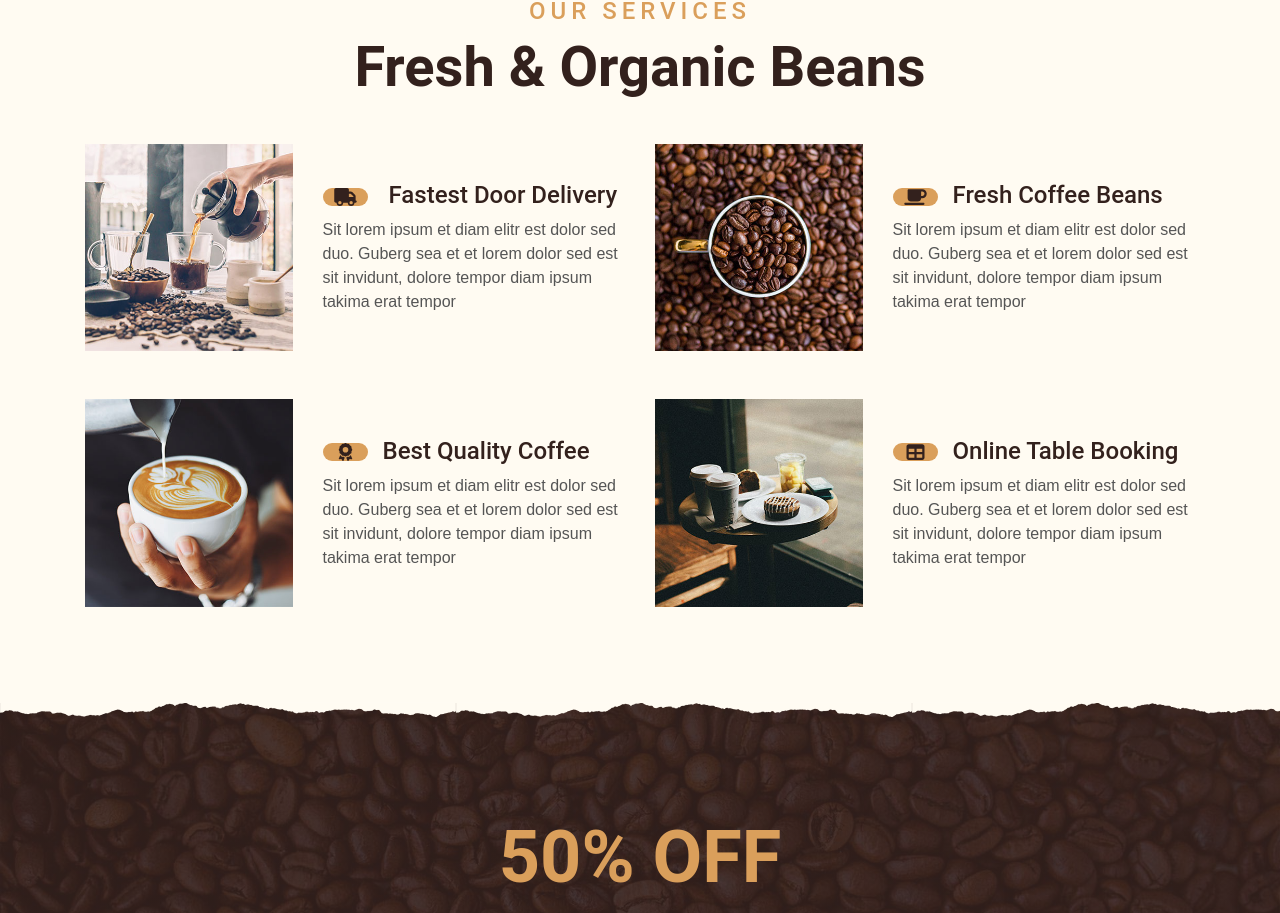
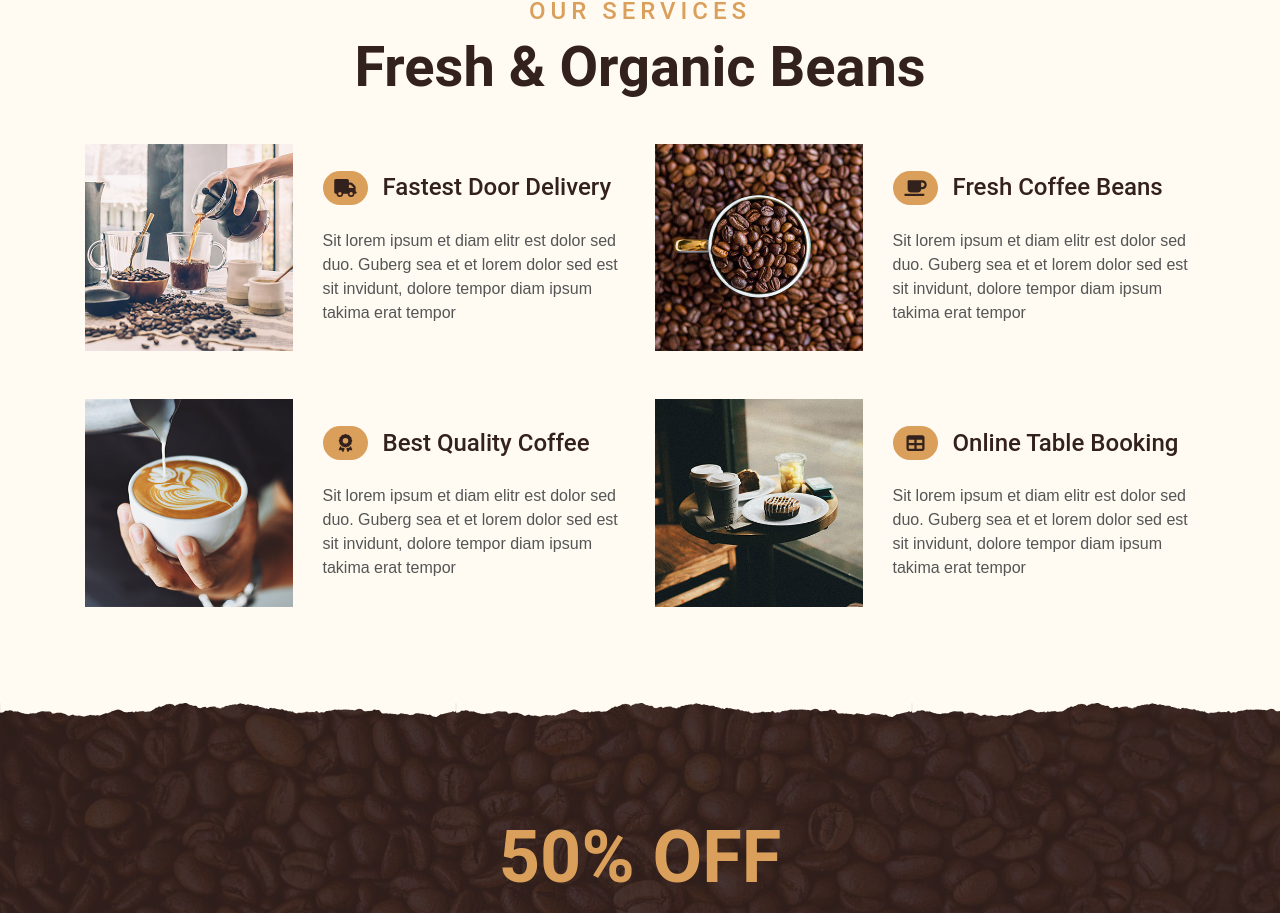
Before and after one commit to khadem-mh/coffee, a Next.js app: page / in a window 1280 px wide. Shown: the part 1792-2705 px from the top of the page. Built offline with nearby package versions, Linux system fonts and the light colour scheme; data requests are answered from the project's data file.

Commit message:
develope

```diff
--- a/components/modules/ServiceCard/ServiceCard.jsx
+++ b/components/modules/ServiceCard/ServiceCard.jsx
@@ -1,9 +1,19 @@
+import { FontAwesomeIcon } from "@fortawesome/react-fontawesome";
+import * as Icons from "@fortawesome/free-solid-svg-icons";
 
-const ServiceCard = () => {
+const ServiceCard = ({ img, icon, title, desc }) => {
     return (
-        <>
-
-        </>
+        <div className="col-lg-6 mb-5">
+            <div className="row align-items-center">
+                <div className="col-sm-5">
+                    <img className="img-fluid mb-3 mb-sm-0" src={img} alt="service" />
+                </div>
+                <div className="col-sm-7">
+                    <h4 className="d-flex align-items-center mb-4"><FontAwesomeIcon icon={Icons[icon]} className="service-icon py-2" />{title}</h4>
+                    <p className="m-0">{desc}</p>
+                </div>
+            </div>
+        </div>
     )
 }
 
--- a/components/template/TempService/TempService.jsx
+++ b/components/template/TempService/TempService.jsx
@@ -1,12 +1,7 @@
-import { FontAwesomeIcon } from "@fortawesome/react-fontawesome";
-import {
-    faTruck,
-    faCoffee,
-    faAward,
-    faTable
-} from "@fortawesome/free-solid-svg-icons";
+import ServiceCard from "@/components/modules/ServiceCard/ServiceCard"
+import datas from "@/data/db.json"
 
-const TempService = () => {
+const TempService = ({ services }) => {
 
     return (
         <div className="container-fluid pt-5">
@@ -16,54 +11,17 @@ const TempService = () => {
                     <h1 className="display-4">Fresh & Organic Beans</h1>
                 </div>
                 <div className="row">
-                    <div className="col-lg-6 mb-5">
-                        <div className="row align-items-center">
-                            <div className="col-sm-5">
-                                <img className="img-fluid mb-3 mb-sm-0" src="img/service-1.jpg" alt="" />
-                            </div>
-                            <div className="col-sm-7">
-                                <h4><FontAwesomeIcon icon={faTruck} className="service-icon" /> Fastest Door Delivery</h4>
-                                <p className="m-0">Sit lorem ipsum et diam elitr est dolor sed duo. Guberg sea et et lorem dolor sed est sit
-                                    invidunt, dolore tempor diam ipsum takima erat tempor</p>
-                            </div>
-                        </div>
-                    </div>
-                    <div className="col-lg-6 mb-5">
-                        <div className="row align-items-center">
-                            <div className="col-sm-5">
-                                <img className="img-fluid mb-3 mb-sm-0" src="img/service-2.jpg" alt="" />
-                            </div>
-                            <div className="col-sm-7">
-                                <h4><FontAwesomeIcon icon={faCoffee} className="service-icon" />Fresh Coffee Beans</h4>
-                                <p className="m-0">Sit lorem ipsum et diam elitr est dolor sed duo. Guberg sea et et lorem dolor sed est sit
-                                    invidunt, dolore tempor diam ipsum takima erat tempor</p>
-                            </div>
-                        </div>
-                    </div>
-                    <div className="col-lg-6 mb-5">
-                        <div className="row align-items-center">
-                            <div className="col-sm-5">
-                                <img className="img-fluid mb-3 mb-sm-0" src="img/service-3.jpg" alt="" />
-                            </div>
-                            <div className="col-sm-7">
-                                <h4><FontAwesomeIcon icon={faAward} className="service-icon" />Best Quality Coffee</h4>
-                                <p className="m-0">Sit lorem ipsum et diam elitr est dolor sed duo. Guberg sea et et lorem dolor sed est sit
-                                    invidunt, dolore tempor diam ipsum takima erat tempor</p>
-                            </div>
-                        </div>
-                    </div>
-                    <div className="col-lg-6 mb-5">
-                        <div className="row align-items-center">
-                            <div className="col-sm-5">
-                                <img className="img-fluid mb-3 mb-sm-0" src="img/service-4.jpg" alt="" />
-                            </div>
-                            <div className="col-sm-7">
-                                <h4><FontAwesomeIcon icon={faTable} className="service-icon" />Online Table Booking</h4>
-                                <p className="m-0">Sit lorem ipsum et diam elitr est dolor sed duo. Guberg sea et et lorem dolor sed est sit
-                                    invidunt, dolore tempor diam ipsum takima erat tempor</p>
-                            </div>
-                        </div>
-                    </div>
+                    {
+                        services.lenght
+                            ?
+                            services.map(item => (
+                                <ServiceCard key={item.index} {...item} />
+                            ))
+                            :
+                            datas.services.map(item => (
+                                <ServiceCard key={item.index} {...item} />
+                            ))
+                    }
                 </div>
             </div>
         </div>
--- /dev/null
+++ b/data/db.json
@@ -0,0 +1,122 @@
+{
+    "menu": [
+        {
+            "id": 1,
+            "title": "Black Coffee",
+            "desc": "Sit lorem ipsum et diam elitr est dolor sed duo guberg sea et et lorem dolor",
+            "img": "img/menu-1.jpg",
+            "price": 5,
+            "off": 0
+        },
+        {
+            "id": 2,
+            "title": "Chocolete Coffee",
+            "desc": "Sit lorem ipsum et diam elitr est dolor sed duo guberg sea et et lorem dolor",
+            "img": "img/menu-2.jpg",
+            "price": 9,
+            "off": 20
+        },
+        {
+            "id": 3,
+            "title": "Coffee With Milk",
+            "desc": "Sit lorem ipsum et diam elitr est dolor sed duo guberg sea et et lorem dolor",
+            "img": "img/menu-3.jpg",
+            "price": 15,
+            "off": 25
+        },
+        {
+            "id": 4,
+            "title": "Dark Coffee",
+            "desc": "Sit lorem ipsum et diam elitr est dolor sed duo guberg sea et et lorem dolor",
+            "img": "img/menu-4.jpg",
+            "price": 55,
+            "off": 30
+        },
+        {
+            "id": 5,
+            "title": "Coffee With Wather",
+            "desc": "Sit lorem ipsum et diam elitr est dolor sed duo guberg sea et et lorem dolor",
+            "img": "img/menu-5.jpg",
+            "price": 25,
+            "off": 0
+        },
+        {
+            "id": 6,
+            "title": "Black Coffee",
+            "desc": "Sit lorem ipsum et diam elitr est dolor sed duo guberg sea et et lorem dolor",
+            "img": "img/menu-6.jpg",
+            "price": 35,
+            "off": 0
+        }
+    ],
+    "services": [
+        {
+            "id": 1,
+            "title": "Fastest Door Delivery",
+            "desc": "Sit lorem ipsum et diam elitr est dolor sed duo. Guberg sea et et lorem dolor sed est sit invidunt, dolore tempor diam ipsum takima erat tempor",
+            "img": "img/service-1.jpg",
+            "icon": "faTruck"
+        },
+        {
+            "id": 2,
+            "title": "Fresh Coffee Beans",
+            "desc": "Sit lorem ipsum et diam elitr est dolor sed duo. Guberg sea et et lorem dolor sed est sit invidunt, dolore tempor diam ipsum takima erat tempor",
+            "img": "img/service-2.jpg",
+            "icon": "faCoffee"
+        },
+        {
+            "id": 3,
+            "title": "Best Quality Coffee",
+            "desc": "Sit lorem ipsum et diam elitr est dolor sed duo. Guberg sea et et lorem dolor sed est sit invidunt, dolore tempor diam ipsum takima erat tempor",
+            "img": "img/service-3.jpg",
+            "icon": "faAward"
+        },
+        {
+            "id": 4,
+            "title": "Online Table Booking",
+            "desc": "Sit lorem ipsum et diam elitr est dolor sed duo. Guberg sea et et lorem dolor sed est sit invidunt, dolore tempor diam ipsum takima erat tempor",
+            "img": "img/service-4.jpg",
+            "icon": "faTable"
+        }
+    ],
+    "newsLetters": [
+        {
+            "id": 1,
+            "email": "khadem13359@gmail.com"
+        },
+        {
+            "id": 2,
+            "email": "qadir@gmail.com"
+        }
+    ],
+    "comments": [
+        {
+            "id": 1,
+            "username": "qadir yolme",
+            "body": "Sed ea amet kasd elitr stet, stet rebum et ipsum est duo elitr eirmod clita lorem. Dolor tempor ipsum sanct clita",
+            "score": 5,
+            "productID": 1
+        },
+        {
+            "id": 2,
+            "username": "abolfazle asadi",
+            "body": "Sed ea amet kasd elitr stet, stet rebum et ipsum est duo elitr eirmod clita lorem. Dolor tempor ipsum sanct clita",
+            "score": 2,
+            "productID": 1
+        },
+        {
+            "id": 3,
+            "username": "yasin jalaly",
+            "body": "Sed ea amet kasd elitr stet, stet rebum et ipsum est duo elitr eirmod clita lorem. Dolor tempor ipsum sanct clita",
+            "score": 4,
+            "productID": 2
+        },
+        {
+            "id": 4,
+            "username": "mark zakerberg",
+            "body": "Sed ea amet kasd elitr stet, stet rebum et ipsum est duo elitr eirmod clita lorem. Dolor tempor ipsum sanct clita",
+            "score": 3,
+            "productID": 4
+        }
+    ]
+}
--- /dev/null
+++ b/data/routes.js
@@ -0,0 +1,2 @@
+const route = 'http://localhost:4000/'
+export default route
--- a/package.json
+++ b/package.json
@@ -6,12 +6,14 @@
     "dev": "next dev",
     "build": "next build",
     "start": "next start",
+    "server": "json-server --watch ./data/db.json -p 4000",
     "lint": "next lint"
   },
   "dependencies": {
     "@fortawesome/fontawesome-svg-core": "^6.6.0",
     "@fortawesome/free-solid-svg-icons": "^6.6.0",
     "@fortawesome/react-fontawesome": "^0.2.2",
+    "json-server": "^1.0.0-beta.2",
     "next": "14.2.5",
     "react": "^18",
     "react-dom": "^18",
--- a/pages/index.js
+++ b/pages/index.js
@@ -4,8 +4,14 @@ import TempMenu from "@/components/template/TempMenu/TempMenus";
 import TempTestimonial from "@/components/template/TempTestimonial/TempTestimonial";
 import TempReservation from "@/components/template/TempReservation/TempReservation";
 import Slider from "@/components/template/Slider/Slider";
+//
+import route from "@/data/routes";
 
-export default function Home() {
+export default function Home({ data }) {
+
+  console.log(data);
+
+
   return (
     <>
 
@@ -13,7 +19,7 @@ export default function Home() {
 
       <TempAbout />
 
-      <TempService />
+      <TempService services={data.services} />
 
       <div className="offer container-fluid my-5 py-5 text-center position-relative overlay-top overlay-bottom">
         <div className="container py-5">
@@ -38,5 +44,23 @@ export default function Home() {
       <TempTestimonial />
 
     </>
-  );
+  )
 }
+
+export async function getStaticProps() {
+
+  const res = await fetch(`${route}services`)
+  const services = await res.json()
+
+  if (!res.status === 200) return { notFound: true }
+
+  return {
+    props: {
+      data: {
+        services
+      }
+    },
+    revalidate: (60 * 60) * 12
+  }
+
+}
```
Also changed, not shown: 1 other file (tests, documents, lock files or other folders).
